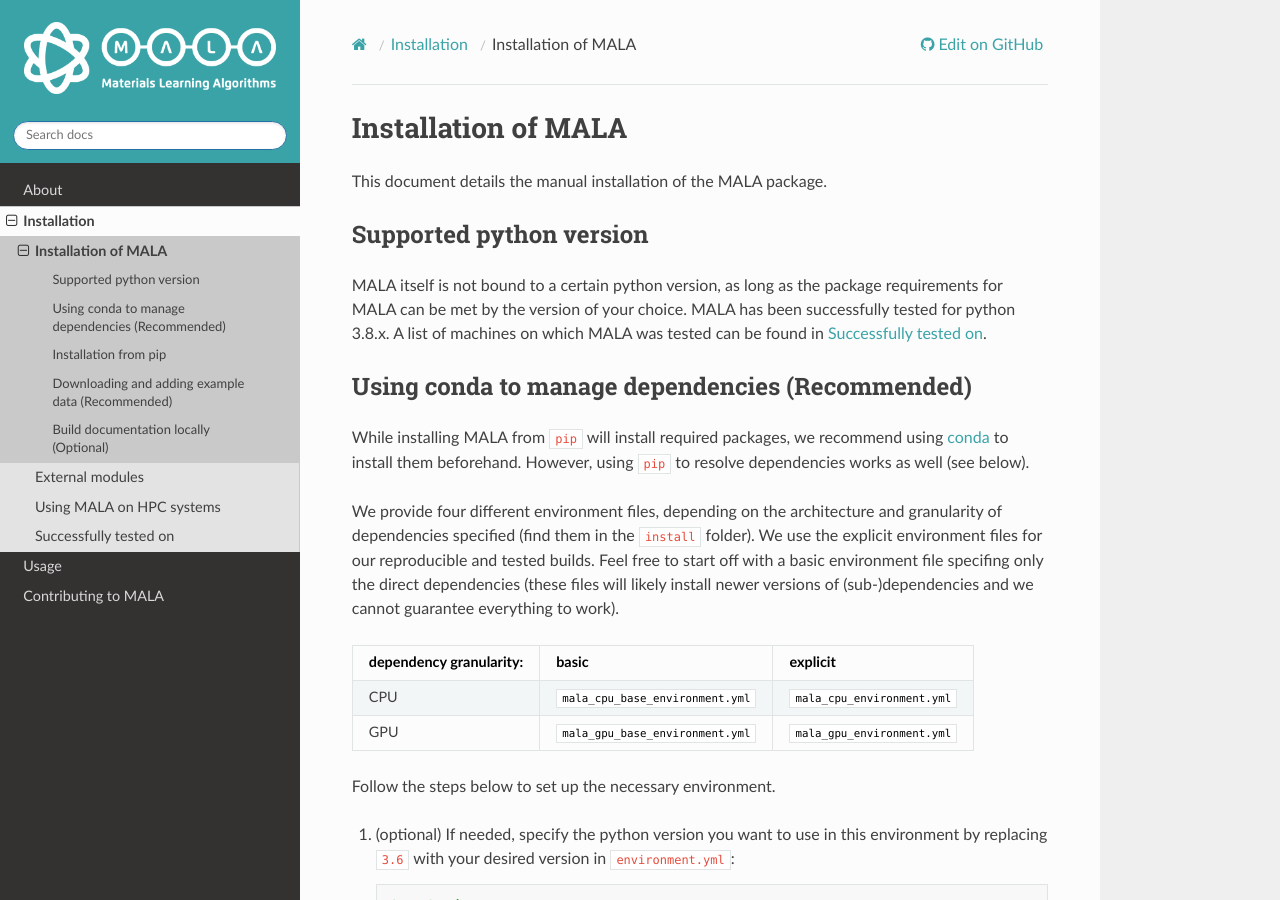
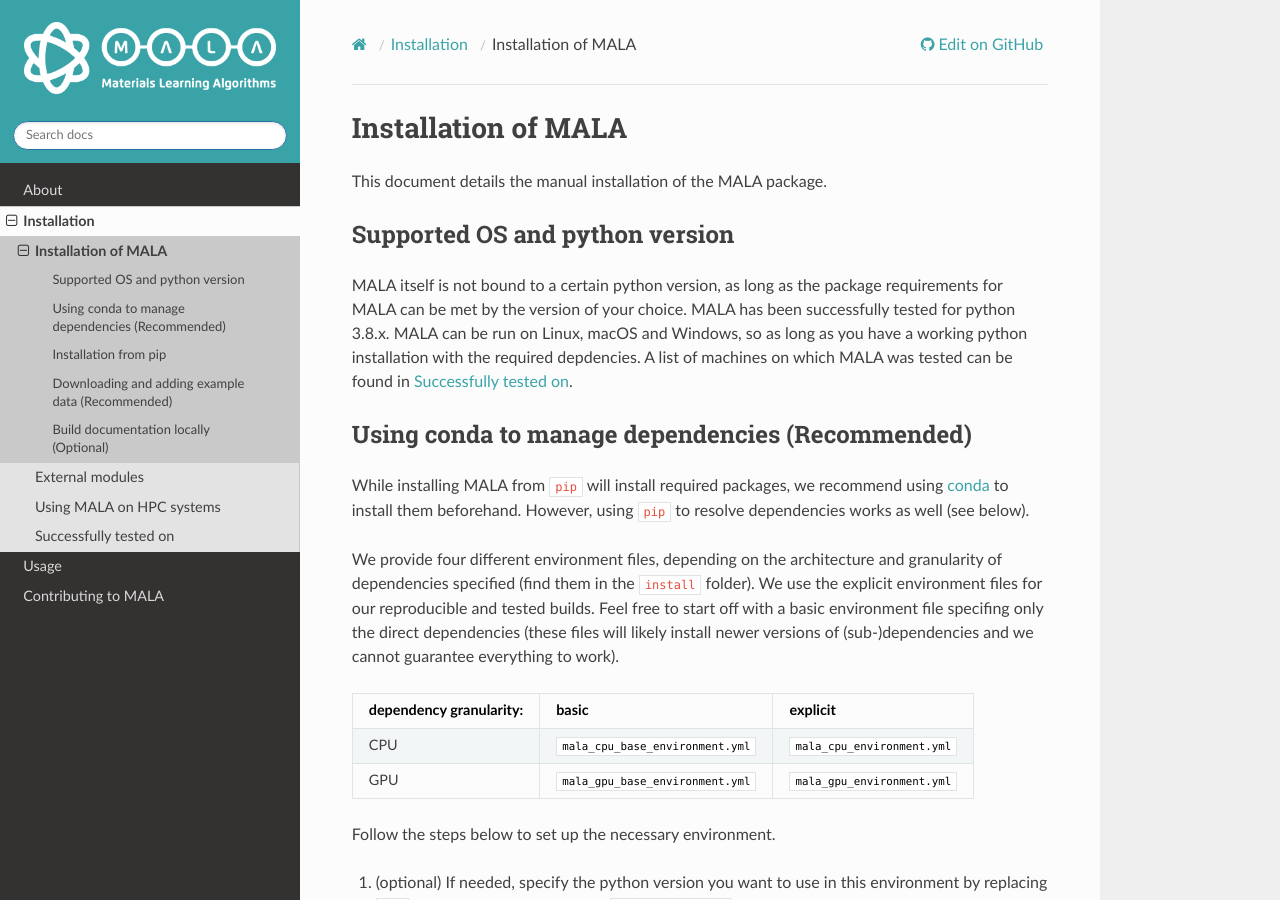
Before and after one commit to mala-project/mala, a Sphinx documentation site: the page built from docs/source/install/README.md, in a window 1280 px wide and 900 px high. Built offline with Sphinx 7.4.7 and the Read the Docs theme 2.0.0, drawn with Linux system fonts in a browser that asks for light colours; pages that are not in the unit, such as notebooks, are missing from menus; the version number could not be read and is left out.

Commit message:
Mention OS now already in the beginning of the README.md

```diff
--- a/docs/source/install/README.md
+++ b/docs/source/install/README.md
@@ -3,10 +3,12 @@
 This document details the manual installation of the MALA package.
 
 
-## Supported python version
+## Supported OS and python version
 
 MALA itself is not bound to a certain python version, as long as the package requirements for MALA can be met by the
 version of your choice. MALA has been successfully tested for python 3.8.x.
+MALA can be run on Linux, macOS and Windows, so as long as you have a working
+python installation with the required depdencies.
 A list of machines on which MALA was tested can be found in [Successfully tested on](tested_systems).
 
 ## Using conda to manage dependencies (Recommended)
```
